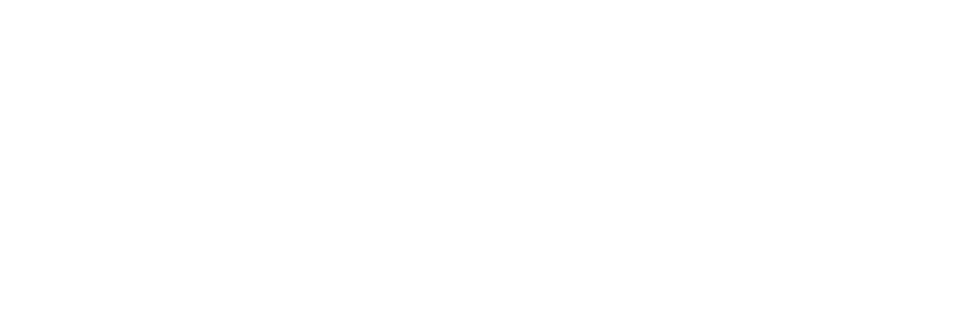
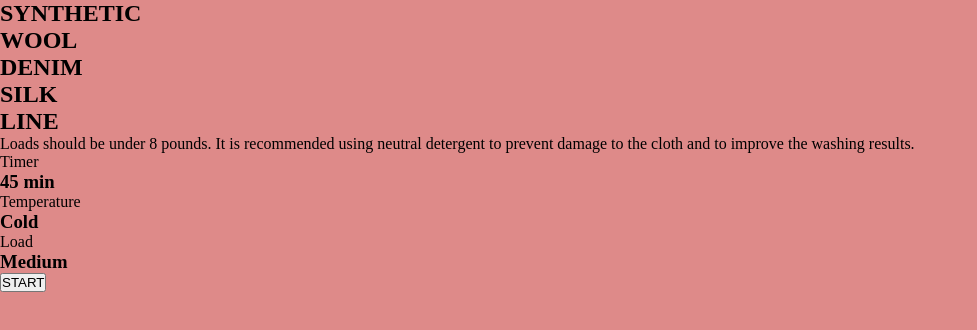
Before and after one commit to Shukroh9/loop2step1, a plain HTML site: page index.html in a window 1280 px wide. Shown: the whole page, without its empty margins (0-977 px from the left). Drawn offline with Linux system fonts and the light colour scheme.

Commit message:
update: index.html, style.css

```diff
--- a/index.html
+++ b/index.html
@@ -6,7 +6,35 @@
     </head>
     <body>
       <main>
-        <header></header>
+        <header>
+            <nav>
+                <h1 class="first">SYNTHETIC</h1>
+                <h1>WOOL</h1>
+                <h1>DENIM</h1>
+                <h1>SILK</h1>
+                <h1>LINE</h1>
+            </nav>
+            <p>Loads should be under 8 pounds. It is recommended using neutral detergent to prevent damage to the cloth and to improve the washing results.</p>
+        </header>
+        <section>
+            <div class="previous"></div>
+            <div class="middle">
+                <P>Timer</P>
+                <h3>45 min</h3>
+            </div>
+            <div class="middle">
+                <p>Temperature</p>
+                <h3>Cold</h3>
+            </div>
+            <div class="middle">
+                <p>Load</p>
+                <h3>Medium</h3>
+            </div>
+            <div class="previous next"></div>
+        </section>
+        <footer>
+            <button>START</button>
+        </footer>
       </main>
     </body>
 </html>
--- a/style.css
+++ b/style.css
@@ -0,0 +1,8 @@
+*{
+    margin: 0;
+    padding: 0;
+    box-sizing: border-box;
+}
+body{
+    background-color: rgb(222, 138, 137);
+}
```
